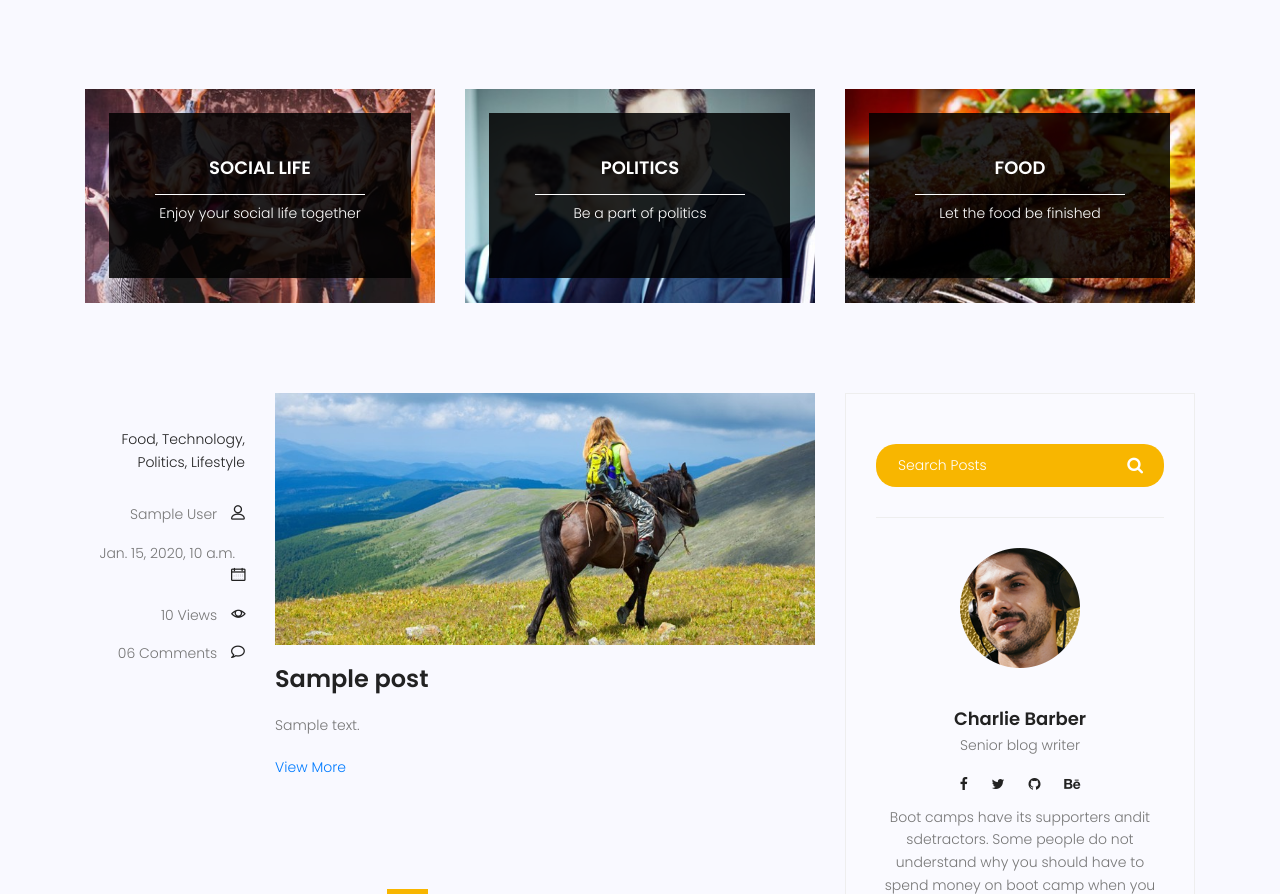
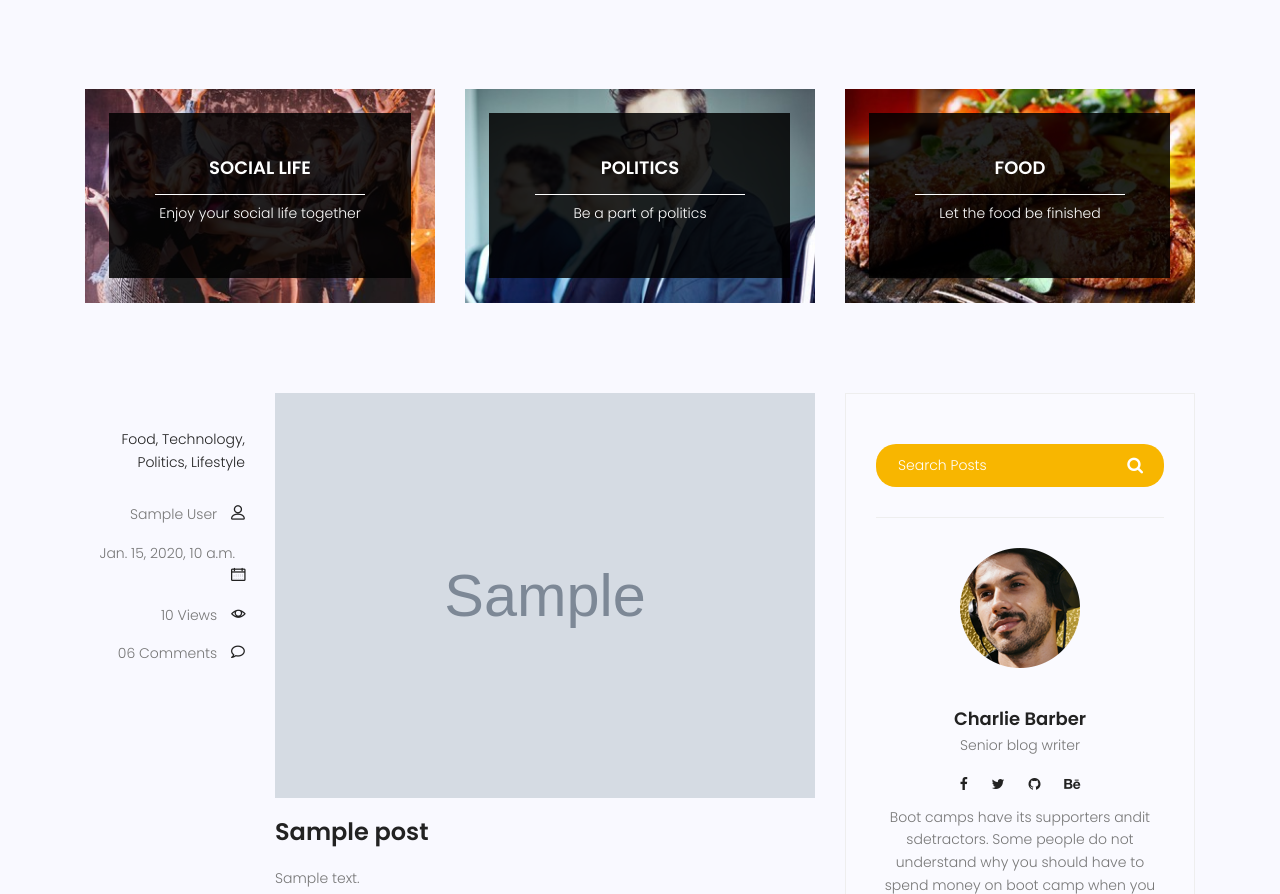
Before and after one commit to miladsade96/mydj, a Django app: page /blog/ in a window 1280 px wide. Shown: the part 689-1583 px from the top of the page. Run offline with Django 3.2, Linux system fonts and the light colour scheme; tables that the repository leaves empty hold one stand-in row (values such as "Sample post"); grey boxes marked "Sample" are stand-in pictures; some libraries are stand-ins or nearby versions.

Commit message:
Manipulating template to show dynamic images of posts

```diff
--- a/templates/blog/blog-home.html
+++ b/templates/blog/blog-home.html
@@ -124,7 +124,7 @@
           </div>
           <div class="col-lg-9 col-md-9">
             <div class="feature-img">
-              <img class="img-fluid" src="{% static 'img/blog/feature-img1.jpg' %}" alt="" />
+              <img class="img-fluid" src="{{post.image.url}}" alt="" />
             </div>
             <a class="posts-title" href="{% url 'blog:single' pid=post.id%}"><h3>{{post.title}}</h3></a>
             <p class="excert">
```
